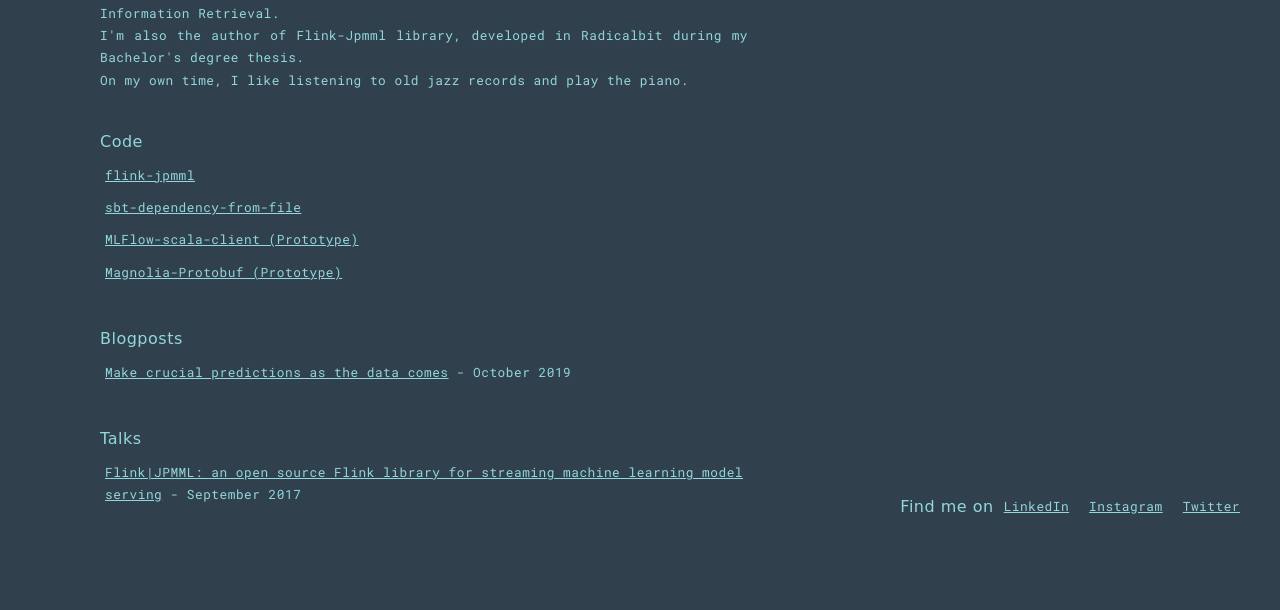
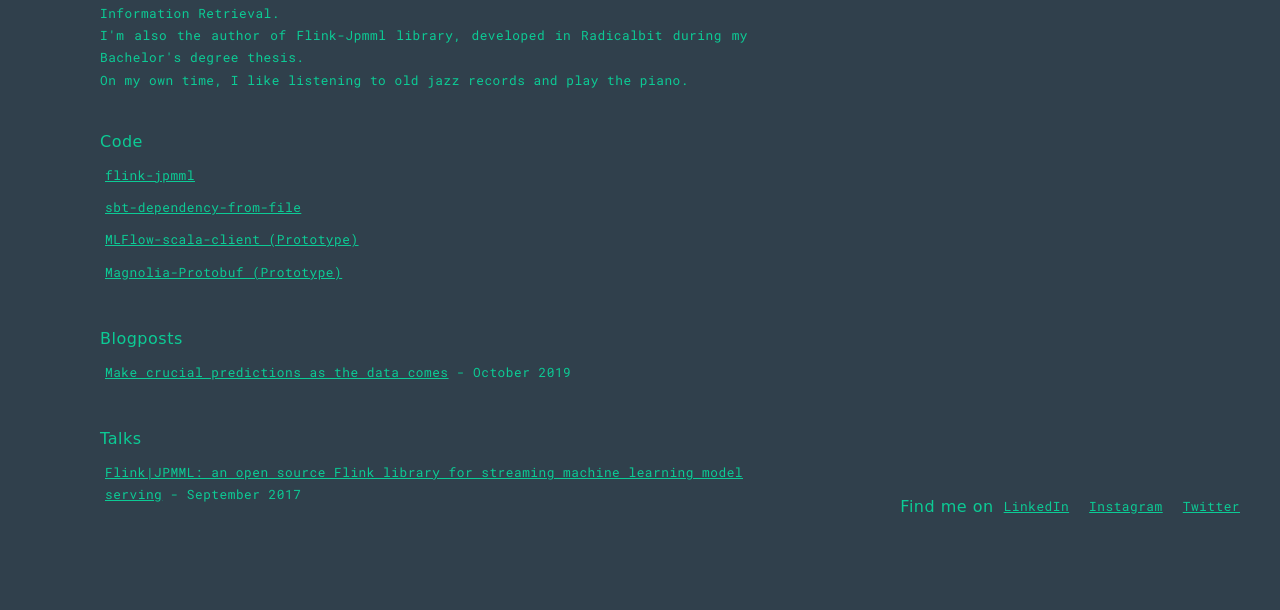
Before and after one commit to francescofrontera/francescofrontera.github.io, a plain HTML site: page index.html in a window 1280 px wide. Shown: the part 260-870 px from the top of the page. Drawn offline with nearby package versions, Linux system fonts and the light colour scheme; a web font is replaced by a local one.

Commit message:
Fixed Colors

```diff
--- a/style.css
+++ b/style.css
@@ -1,6 +1,6 @@
 :root {
   --bg-col: #30404c;
-  --ff-col: #93d7dd;
+  --ff-col: #0ccb95;
   --title-ff: "Bowlby One SC", cursive;
   --ff: "Roboto Mono", monospace;
   --ff-size: 0.8rem;
```
